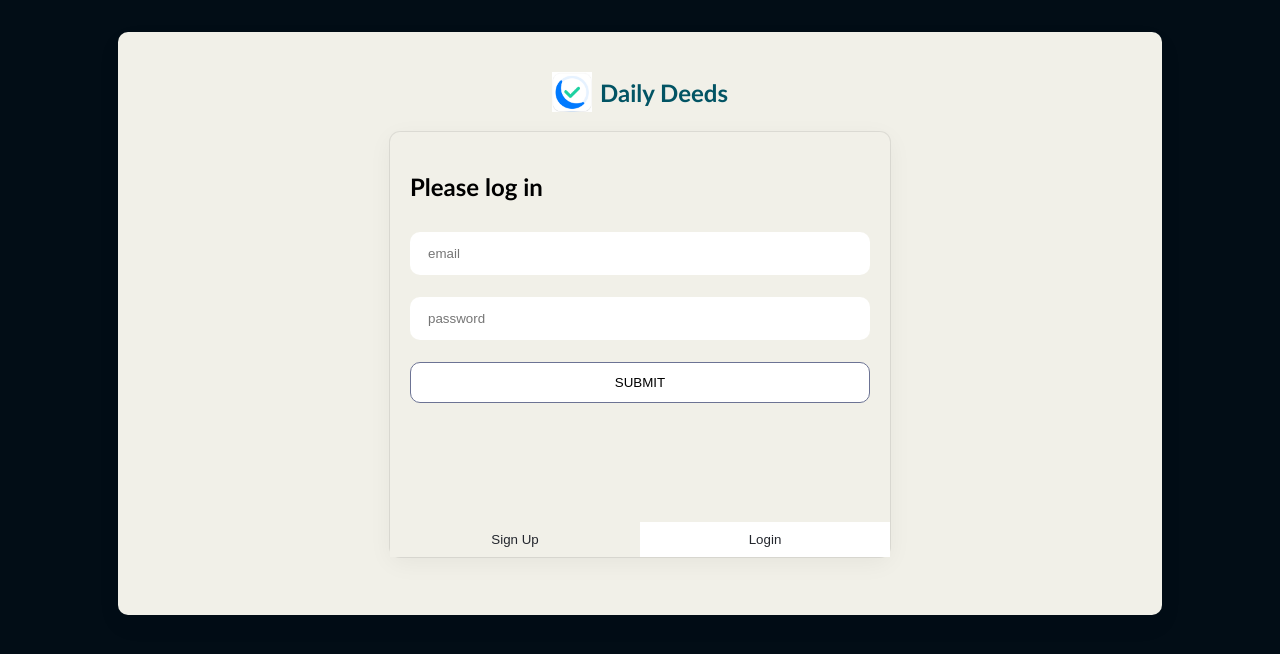
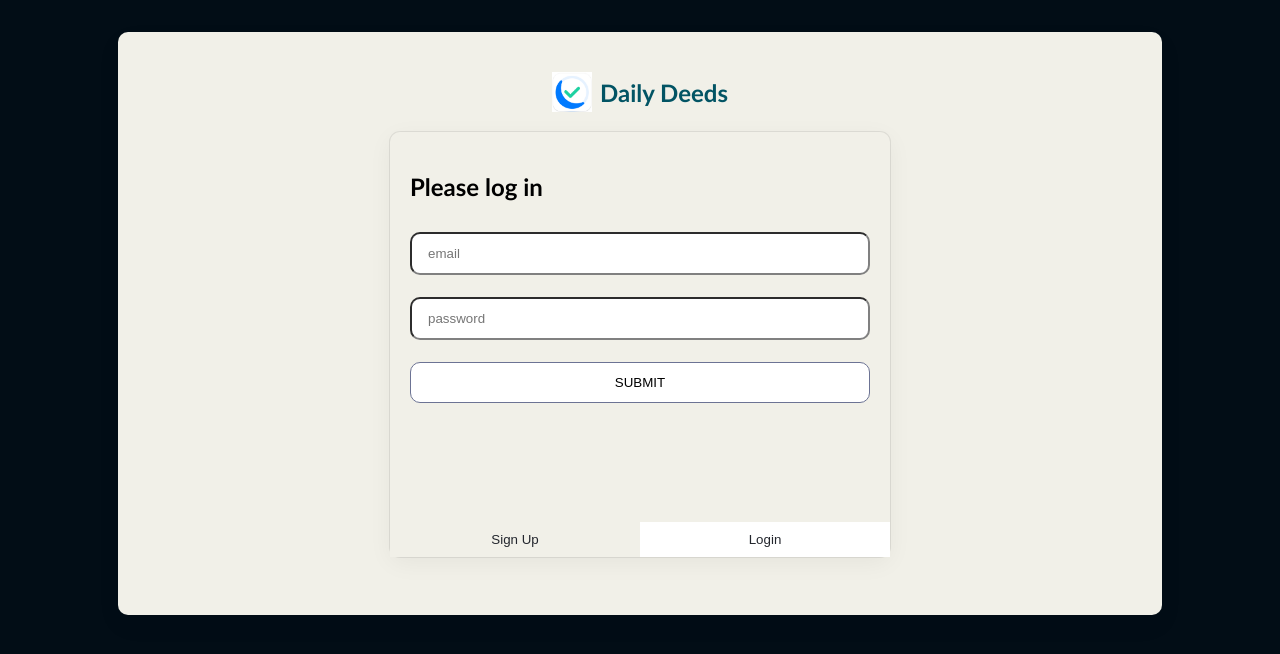
Before and after one commit to seyyednavid/Daily-Deeds-App, a React (Create React App) app in the folder client/: page / in a window 1280 px wide. Shown: the top 654 px of the page. Built offline with nearby package versions, Linux system fonts and the light colour scheme.

Commit message:
Change the color of inputs from transparent to gray

```diff
--- a/client/src/index.css
+++ b/client/src/index.css
@@ -94,7 +94,7 @@ input {
   padding: 12px 16px;
   color: #000;
   border-radius: 10px;
-  border-color: transparent;
+  border-color: gray;
   outline: none;
   background-color: rgb(255, 255, 255);
 }
```
